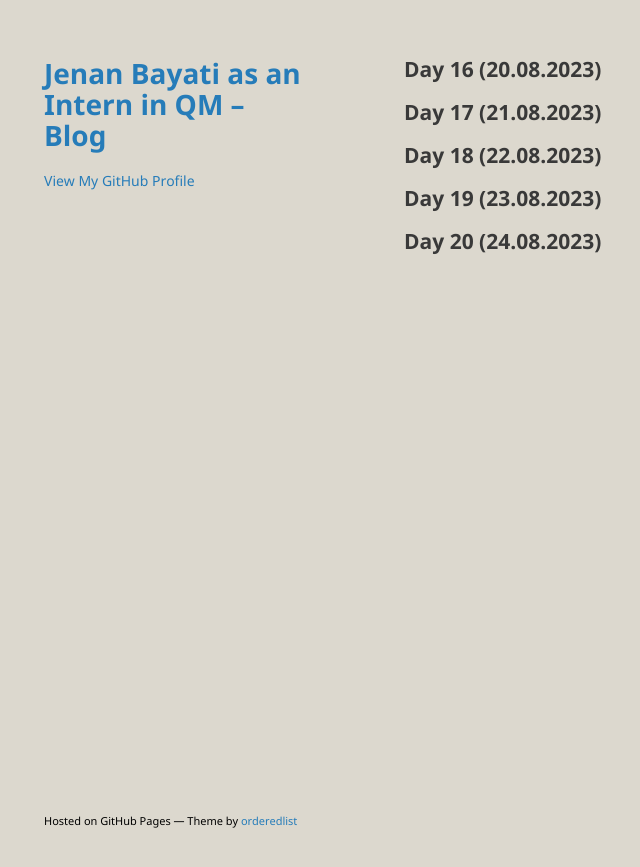
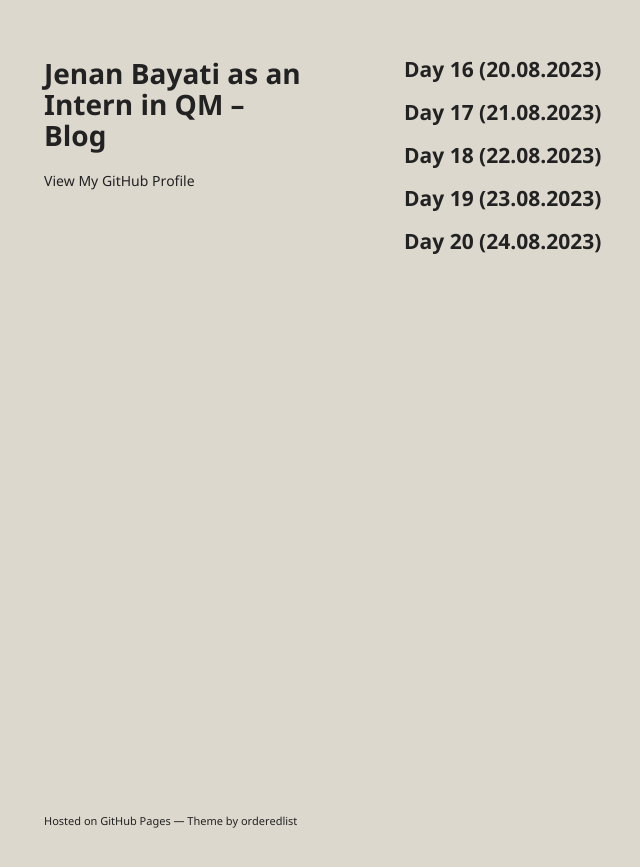
Before and after one commit to JenanBayati-QM/JenanBayati-QM.github.io, a Jekyll site: the page built from another-page-4.md, in a window 1280 px wide. Shown: the top 867 px of the page, without its empty margins (166-806 px from the left). Built offline with Jekyll 4.4.1, drawn with Linux system fonts in a browser that asks for light colours; the repository's description, which GitHub fills in, is left out; our own code applies the rules of GitHub Pages for plain Markdown files.

Commit message:
Update jekyll-theme-minimal.scss

```diff
--- a/_sass/jekyll-theme-minimal.scss
+++ b/_sass/jekyll-theme-minimal.scss
@@ -5,12 +5,12 @@ body {
   background-color: #dcd8ce;
   padding:50px;
   font: 14px/1.5 "Noto Sans", "Helvetica Neue", Helvetica, Arial, sans-serif;
-  color:#000000;
+  color:#222;
   font-weight:400;
 }
 
 h1, h2, h3, h4, h5, h6 {
-  color:#000000;
+  color:#222;
   margin:0 0 20px;
 }
 
@@ -27,15 +27,15 @@ h1 {
 }
 
 h2 {
-  color:#393939;
+  color:#222;
 }
 
 h3, h4, h5, h6 {
-  color:#494949;
+  color:#222;
 }
 
 a {
-  color:#267CB9;
+  color:#222;
   text-decoration:none;
 }
 
```
